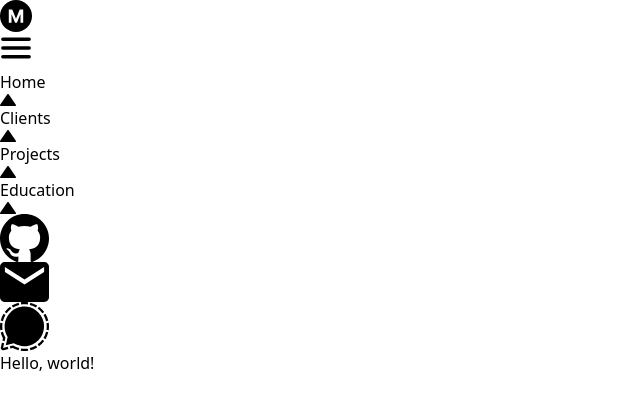
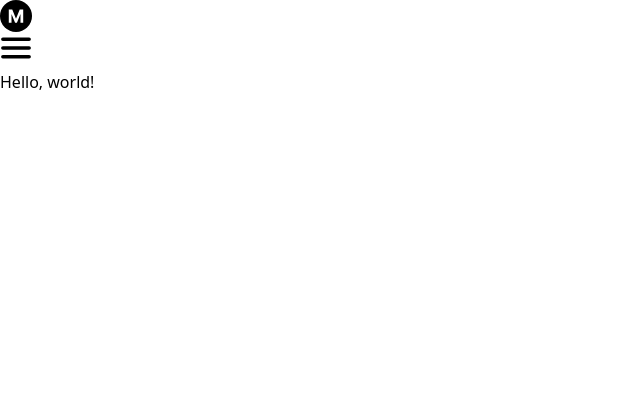
Before and after one commit to Hexdigest123/portfolio, a Next.js app: page / in a window 1280 px wide. Shown: the top 410 px of the page, without its empty margins (0-640 px from the left). Built offline with nearby package versions, Linux system fonts and the light colour scheme.

Commit message:
Added simple 404 Page

```diff
--- a/src/app/globals.css
+++ b/src/app/globals.css
@@ -1,3 +1,8 @@
 @tailwind base;
 @tailwind components;
 @tailwind utilities;
+
+html, body{
+  width: 100%;
+  height: 100%;
+}
--- a/src/app/layout.tsx
+++ b/src/app/layout.tsx
@@ -24,7 +24,7 @@ export default function RootLayout({
     <html lang="de">
       <body>
         <Header />
-        <main>
+        <main className="w-full h-full mt-6">
           {children}
         </main>
       </body>
--- a/src/components/Header.tsx
+++ b/src/components/Header.tsx
@@ -5,7 +5,7 @@ import HeaderItem from "./HeaderItem";
 import { useState } from "react";
 
 export default function Header() {
-  const [burgerMenu, setBurgerMenu] = useState(true);
+  const [burgerMenu, setBurgerMenu] = useState(false);
   const [availablePages, setAvailablePages] = useState([
     { name: "Home", path: "/" },
     { name: "Clients", path: "/clients" },
```
Also changed, not shown: src/app/not-found.tsx (added, +18 -0 lines).
